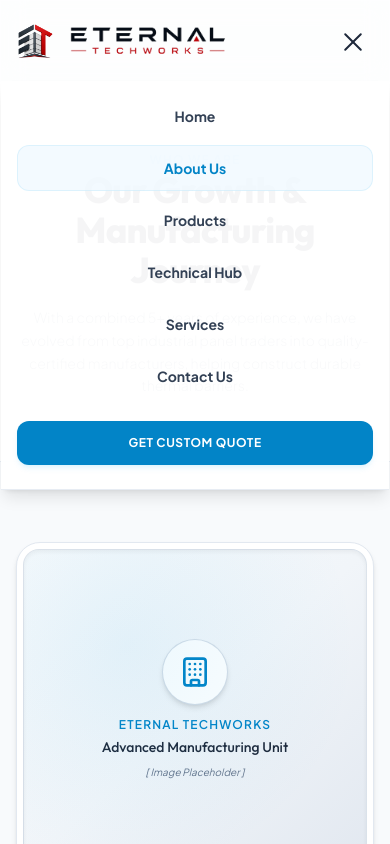
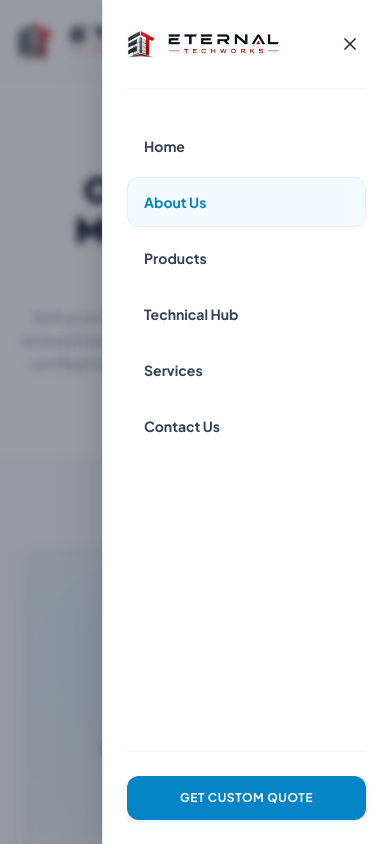
Before and after one commit to blazecodeprakhar/ETERNAL-TECHWORKS, a React (Vite) app: page /#/about in a window 390 px wide. Both pictures are taken after a click on the button "Toggle menu". Shown: the top 844 px of the page. Built offline with nearby package versions, Linux system fonts and the light colour scheme.

Commit message:
style(header): optimize mobile navigation menu layout and animation smoothness

```diff
--- a/src/components/Header.jsx
+++ b/src/components/Header.jsx
@@ -1,11 +1,23 @@
-import React, { useState } from 'react';
+import React, { useState, useEffect } from 'react';
 import { NavLink, Link } from 'react-router-dom';
-import { Menu, X, Award } from 'lucide-react';
+import { Menu, X } from 'lucide-react';
 import logoIcon from '../assets/logo.png';
 import logoText from '../assets/logo-text.png';
 
 const Header = () => {
   const [isMenuOpen, setIsMenuOpen] = useState(false);
+
+  // Lock body scroll when mobile menu is open to prevent background scrolling
+  useEffect(() => {
+    if (isMenuOpen) {
+      document.body.style.overflow = 'hidden';
+    } else {
+      document.body.style.overflow = '';
+    }
+    return () => {
+      document.body.style.overflow = '';
+    };
+  }, [isMenuOpen]);
 
   const navLinks = [
     { path: '/', label: 'Home' },
@@ -17,7 +29,8 @@ const Header = () => {
   ];
 
   return (
-    <header className="sticky top-0 z-50 glass border-b border-neutral-200/80 transition-all duration-300">
+    <>
+      <header className="sticky top-0 border-b border-neutral-200/80 z-40 glass">
         <div className="max-w-7xl mx-auto px-4 sm:px-6 lg:px-8">
           <div className="flex items-center justify-between h-20">
 
@@ -72,30 +85,53 @@ const Header = () => {
             </div>
           </div>
         </div>
+      </header>
 
-      {/* Mobile Nav Drawer */}
+      {/* Mobile Drawer Overlay Backdrop */}
       <div
-        className={`md:hidden absolute top-20 left-0 right-0 bg-white/96 backdrop-blur-md shadow-lg border-b border-neutral-200/80 transition-all duration-500 ease-[cubic-bezier(0.16,1,0.3,1)] transform origin-top ${
-          isMenuOpen
-            ? 'opacity-100 translate-y-0 scale-y-100 pointer-events-auto'
-            : 'opacity-0 -translate-y-4 scale-y-95 pointer-events-none'
+        onClick={() => setIsMenuOpen(false)}
+        className={`md:hidden fixed inset-0 bg-neutral-950/40 z-50 transition-all duration-300 ${
+          isMenuOpen ? 'opacity-100 backdrop-blur-xs pointer-events-auto' : 'opacity-0 backdrop-blur-none pointer-events-none'
+        }`}
+      />
+
+      {/* Mobile Right-Side Nav Drawer */}
+      <div
+        className={`md:hidden fixed top-0 right-0 bottom-0 w-72 max-w-[80vw] bg-white shadow-2xl z-[60] flex flex-col p-6 border-l border-neutral-200/80 transition-transform ease-[cubic-bezier(0.16,1,0.3,1)] transform ${
+          isMenuOpen ? 'translate-x-0 duration-500' : 'translate-x-full duration-300'
         }`}
       >
-        <div className="px-4 pt-3 pb-6 space-y-1.5 sm:px-6 text-center">
+        {/* Drawer Header */}
+        <div className="flex items-center justify-between pb-6 border-b border-neutral-100">
+          <Link to="/" onClick={() => setIsMenuOpen(false)} className="flex items-center space-x-2">
+            <img src={logoIcon} alt="Eternal Techworks Icon" className="h-7 w-auto" />
+            <img src={logoText} alt="Eternal Techworks" className="h-10 w-auto" />
+          </Link>
+          <button
+            onClick={() => setIsMenuOpen(false)}
+            className="text-neutral-450 hover:text-neutral-900 p-1.5 rounded-lg focus:outline-none transition-transform hover:rotate-90 duration-300"
+            aria-label="Close menu"
+          >
+            <X className="w-5 h-5" />
+          </button>
+        </div>
+
+        {/* Drawer Links */}
+        <nav className="flex-1 py-8 space-y-1.5 flex flex-col justify-start">
           {navLinks.map((link, idx) => (
             <NavLink
               key={link.path}
               to={link.path}
               onClick={() => setIsMenuOpen(false)}
               style={{
-                transitionDelay: isMenuOpen ? `${idx * 40}ms` : '0ms'
+                transitionDelay: isMenuOpen ? `${100 + idx * 40}ms` : '0ms'
               }}
               className={({ isActive }) =>
-                `block px-4 py-3 rounded-xl text-sm font-bold transition-all duration-300 transform ${
-                  isMenuOpen ? 'opacity-100 translate-y-0' : 'opacity-0 -translate-y-2'
+                `block px-4 py-3.5 rounded-xl text-sm font-bold transition-all duration-300 transform ${
+                  isMenuOpen ? 'opacity-100 translate-y-0' : 'opacity-0 translate-y-2'
                 } ${
                   isActive
-                    ? 'text-primary-600 bg-primary-50/80 border border-primary-500/10'
+                    ? 'text-primary-600 bg-primary-50/70 border border-primary-500/10'
                     : 'text-neutral-700 hover:text-primary-600 hover:bg-neutral-50 border border-transparent'
                 }`
               }
@@ -103,10 +139,13 @@ const Header = () => {
               {link.label}
             </NavLink>
           ))}
+        </nav>
+
+        {/* Drawer Footer CTA */}
         <div
-            style={{ transitionDelay: isMenuOpen ? `${navLinks.length * 40}ms` : '0ms' }}
-            className={`pt-4 transition-all duration-300 transform ${
-              isMenuOpen ? 'opacity-100 translate-y-0' : 'opacity-0 -translate-y-2'
+          style={{ transitionDelay: isMenuOpen ? `${100 + navLinks.length * 40}ms` : '0ms' }}
+          className={`pt-6 border-t border-neutral-100 transition-all duration-300 transform ${
+            isMenuOpen ? 'opacity-100 translate-y-0' : 'opacity-0 translate-y-2'
           }`}
         >
           <Link
@@ -118,8 +157,7 @@ const Header = () => {
           </Link>
         </div>
       </div>
-      </div>
-    </header>
+    </>
   );
 };
 
```
Lines whose indentation alone changed are shown as unchanged.
